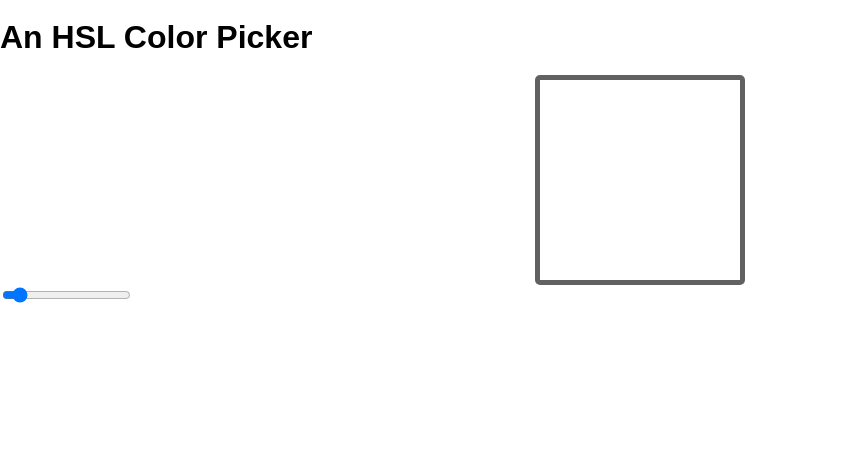
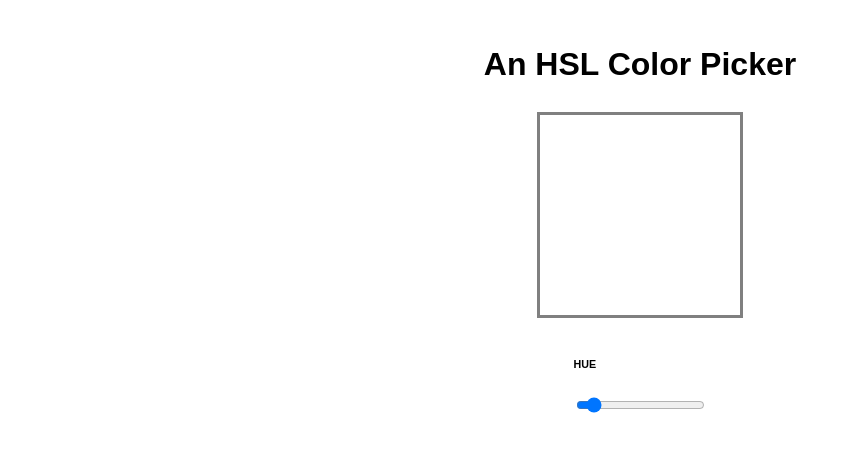
Before and after one commit to lizthrilla/color-picker, a website: page public/index.html in a window 1280 px wide. Shown: the whole page, without its empty margins (0-858 px from the left). Drawn offline with Linux system fonts and the light colour scheme.

Commit message:
basic outline done

```diff
--- a/public/index.html
+++ b/public/index.html
@@ -10,9 +10,13 @@
     <h1>An HSL Color Picker</h1>
     <div class="swatch">
     </div>
-    <form class="hueslider">
+    <div class="sliders">
+      <h6>HUE</h6>
+      <form class="hueslider">
         <input type="range" min="1" max="102" value="10">
-    </form>
+      </form>
+    </div>
+
     <script src="/main.js" charset="utf-8"></script>
   </body>
 </html>
--- a/public/screen.css
+++ b/public/screen.css
@@ -9,14 +9,23 @@ body {
   flex-direction: column;
   align-content: center;
   justify-content: center;
+  padding: 1em;
 }
+
+h1 {
+  margin: auto;
+  padding: 1em;
+}
+
 .swatch {
   height: 200px;
   width: 200px;
   border-style: solid;
-  border-width: thick;
+  border-color: grey;
   margin: auto;
-  text-align: center;
-  border-color: hsl(0, 0%, 38%);
-  border-radius: 5px;
 }
+
+.sliders {
+  margin: auto;
+  padding: 1em;
+}
```
